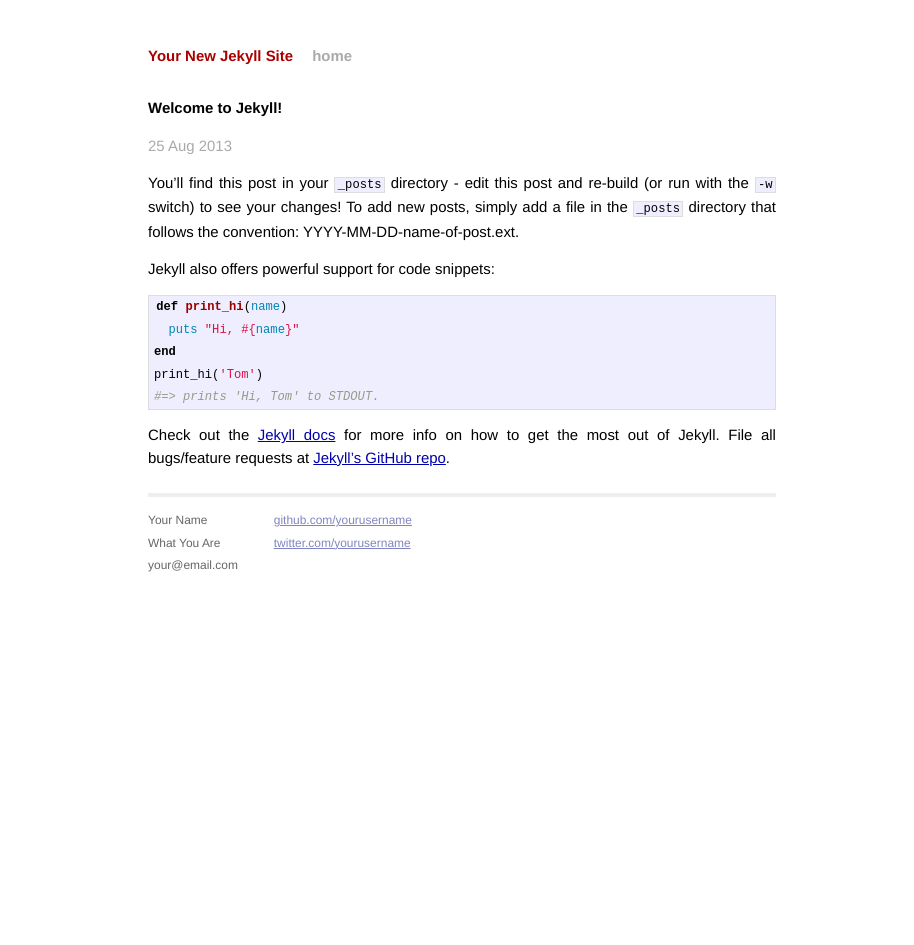
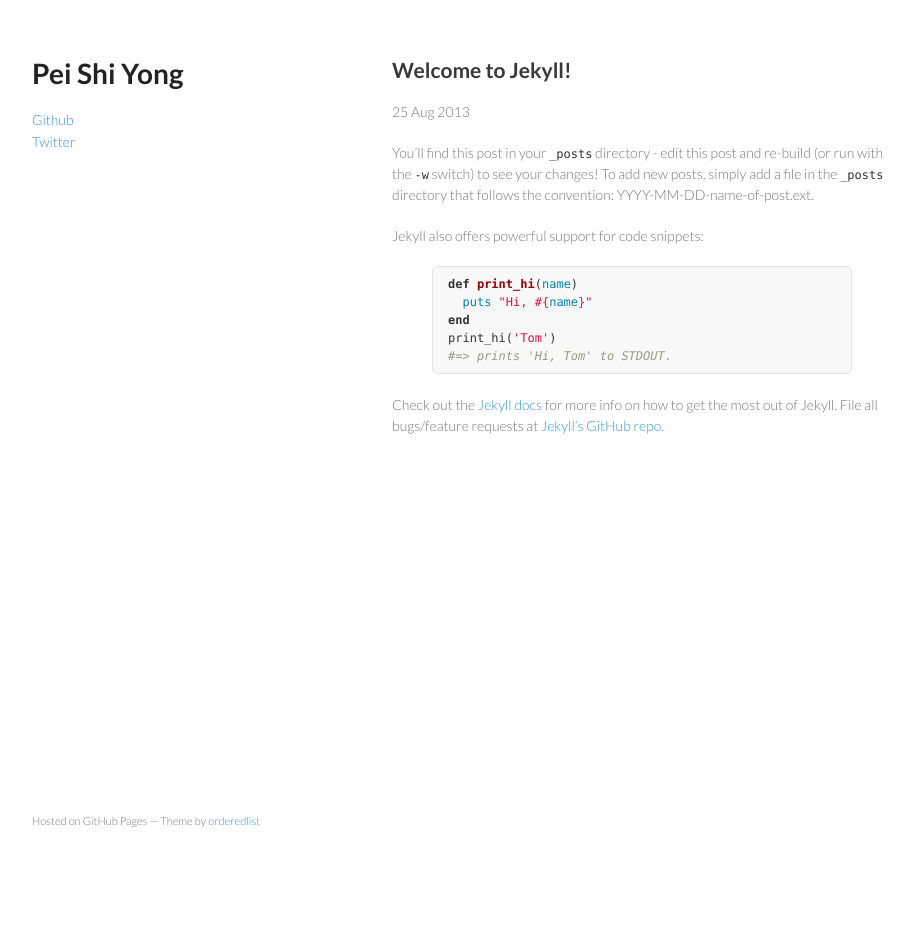
Before and after one commit to yongpeishi/yongpeishi.github.io, a Jekyll site: the page built from _posts/2013-08-25-welcome-to-jekyll.markdown, in a window 1280 px wide. Shown: the whole page, without its empty margins (178-1092 px from the left). Built offline with Jekyll 4.4.1, drawn with Linux system fonts in a browser that asks for light colours; Markdown is read by kramdown in place of the engine named in the settings; after the commit the page ends 900 px from its top, so only the background shows below that.

Commit message:
added Minimal layout

```diff
--- a/_config.yml
+++ b/_config.yml
@@ -1,3 +1,8 @@
 name: Your New Jekyll Site
 markdown: redcarpet
 pygments: true
+
+# Owner/author information
+owner:
+  name: Pei Shi Yong
+  bio:
--- a/_layouts/default.html
+++ b/_layouts/default.html
@@ -1,46 +1,45 @@
-<!DOCTYPE html>
+<!doctype html>
 <html>
   <head>
     <meta charset="utf-8">
-        <meta http-equiv="X-UA-Compatible" content="IE=edge,chrome=1">
+    <meta http-equiv="X-UA-Compatible" content="chrome=1">
     <title>{{ page.title }}</title>
-        <meta name="viewport" content="width=device-width">
 
     <!-- syntax highlighting CSS -->
     <link rel="stylesheet" href="/css/syntax.css">
 
-        <!-- Custom CSS -->
-        <link rel="stylesheet" href="/css/main.css">
+    <!-- Custom style CSS -->
+    <link rel="stylesheet" href="/css/styles.css">
 
+    <meta name="viewport" content="width=device-width, initial-scale=1, user-scalable=no">
+    <!--[if lt IE 9]>
+    <script src="//html5shiv.googlecode.com/svn/trunk/html5.js"></script>
+    <![endif]-->
   </head>
+
   <body>
 
-        <div class="container">
-          <div class="site">
-            <div class="header">
-              <h1 class="title"><a href="/">{{ site.name }}</a></h1>
-              <a class="extra" href="/">home</a>
-            </div>
+    <div class="wrapper">
+
+      <header>
+        <h1>{{ site.owner.name }}</h1>
+        <p>{{ site.owner.bio }}</p>
+        <p class="bio-link"><a href="#">Github</a></p>
+        <p class="bio-link"><a href="#">Twitter</a></p>
+      </header>
+
+      <section>
 
         {{ content }}
 
-            <div class="footer">
-              <div class="contact">
-                <p>
-                  Your Name<br />
-                  What You Are<br />
-                  your@email.com
-                </p>
+      </section>
+
+      <footer>
+        <p><small>Hosted on GitHub Pages &mdash; Theme by <a href="https://github.com/orderedlist">orderedlist</a></small></p>
+      </footer>
+
     </div>
-              <div class="contact">
-                <p>
-                  <a href="http://github.com/yourusername/">github.com/yourusername</a><br />
-                  <a href="http://twitter.com/yourusername/">twitter.com/yourusername</a><br />
-                </p>
-              </div>
-            </div>
-          </div>
-        </div> <!-- /container -->
 
+    <script src="javascripts/scale.fix.js"></script>
   </body>
 </html>
--- /dev/null
+++ b/css/styles.css
@@ -0,0 +1,292 @@
+@import url(https://fonts.googleapis.com/css?family=Lato:300italic,700italic,300,700);
+
+body {
+  padding:50px;
+  font:14px/1.5 Lato, "Helvetica Neue", Helvetica, Arial, sans-serif;
+  color:#777;
+  font-weight:300;
+}
+
+h1, h2, h3, h4, h5, h6 {
+  color:#222;
+  margin:0 0 20px;
+}
+
+p, ul, ol, table, pre, dl {
+  margin:0 0 20px;
+}
+
+h1, h2, h3 {
+  line-height:1.1;
+}
+
+h1 {
+  font-size:28px;
+}
+
+h2 {
+  color:#393939;
+}
+
+h3, h4, h5, h6 {
+  color:#494949;
+}
+
+a {
+  color:#39c;
+  font-weight:400;
+  text-decoration:none;
+}
+
+a:hover {
+  color:#069;
+}
+
+a small {
+  font-size:11px;
+  color:#777;
+  margin-top:-0.6em;
+  display:block;
+}
+
+a:hover small {
+  color:#777;
+}
+
+.wrapper {
+  width:860px;
+  margin:0 auto;
+}
+
+blockquote {
+  border-left:1px solid #e5e5e5;
+  margin:0;
+  padding:0 0 0 20px;
+  font-style:italic;
+}
+
+code, pre {
+  font-family:Monaco, Bitstream Vera Sans Mono, Lucida Console, Terminal;
+  color:#333;
+  font-size:12px;
+}
+
+pre {
+  padding:8px 15px;
+  background: #f8f8f8;
+  border-radius:5px;
+  border:1px solid #e5e5e5;
+  overflow-x: auto;
+}
+
+table {
+  width:100%;
+  border-collapse:collapse;
+}
+
+th, td {
+  text-align:left;
+  padding:5px 10px;
+  border-bottom:1px solid #e5e5e5;
+}
+
+dt {
+  color:#444;
+  font-weight:700;
+}
+
+th {
+  color:#444;
+}
+
+img {
+  max-width:100%;
+}
+
+header {
+  width:270px;
+  float:left;
+  position:fixed;
+}
+
+header ul {
+  list-style:none;
+  height:40px;
+
+  padding:0;
+
+  background: #eee;
+  background: -moz-linear-gradient(top, #f8f8f8 0%, #dddddd 100%);
+  background: -webkit-gradient(linear, left top, left bottom, color-stop(0%,#f8f8f8), color-stop(100%,#dddddd));
+  background: -webkit-linear-gradient(top, #f8f8f8 0%,#dddddd 100%);
+  background: -o-linear-gradient(top, #f8f8f8 0%,#dddddd 100%);
+  background: -ms-linear-gradient(top, #f8f8f8 0%,#dddddd 100%);
+  background: linear-gradient(top, #f8f8f8 0%,#dddddd 100%);
+
+  border-radius:5px;
+  border:1px solid #d2d2d2;
+  box-shadow:inset #fff 0 1px 0, inset rgba(0,0,0,0.03) 0 -1px 0;
+  width:270px;
+}
+
+header li {
+  width:89px;
+  float:left;
+  border-right:1px solid #d2d2d2;
+  height:40px;
+}
+
+header li:first-child a {
+  border-radius:5px 0 0 5px;
+}
+
+header li:last-child a {
+  border-radius:0 5px 5px 0;
+}
+
+header ul a {
+  line-height:1;
+  font-size:11px;
+  color:#999;
+  display:block;
+  text-align:center;
+  padding-top:6px;
+  height:34px;
+}
+
+header ul a:hover {
+  color:#999;
+  background: -moz-linear-gradient(top, #fff 0%, #ddd 100%);
+  background: -webkit-gradient(linear, left top, left bottom, color-stop(0%,#fff), color-stop(100%,#ddd));
+  background: -webkit-linear-gradient(top, #fff 0%,#ddd 100%);
+  background: -o-linear-gradient(top, #fff 0%,#ddd 100%);
+  background: -ms-linear-gradient(top, #fff 0%,#ddd 100%);
+  background: linear-gradient(top, #fff 0%,#ddd 100%);
+}
+
+header ul a:active {
+  -webkit-box-shadow: inset 0px 2px 2px 0px #ddd;
+  -moz-box-shadow: inset 0px 2px 2px 0px #ddd;
+  box-shadow: inset 0px 2px 2px 0px #ddd;
+}
+
+header p.bio-link {
+  margin-top: 1px;
+  margin-bottom: 1px;
+}
+
+strong {
+  color:#222;
+  font-weight:700;
+}
+
+header ul li + li {
+  width:88px;
+  border-left:1px solid #fff;
+}
+
+header ul li + li + li {
+  border-right:none;
+  width:89px;
+}
+
+header ul a strong {
+  font-size:14px;
+  display:block;
+  color:#222;
+}
+
+section {
+  width:500px;
+  float:right;
+  padding-bottom:50px;
+}
+
+small {
+  font-size:11px;
+}
+
+hr {
+  border:0;
+  background:#e5e5e5;
+  height:1px;
+  margin:0 0 20px;
+}
+
+footer {
+  width:270px;
+  float:left;
+  position:fixed;
+  bottom:50px;
+}
+
+@media print, screen and (max-width: 960px) {
+
+  div.wrapper {
+    width:auto;
+    margin:0;
+  }
+
+  header, section, footer {
+    float:none;
+    position:static;
+    width:auto;
+  }
+
+  header {
+    padding-right:320px;
+  }
+
+  section {
+    border:1px solid #e5e5e5;
+    border-width:1px 0;
+    padding:20px 0;
+    margin:0 0 20px;
+  }
+
+  header a small {
+    display:inline;
+  }
+
+  header ul {
+    position:absolute;
+    right:50px;
+    top:52px;
+  }
+}
+
+@media print, screen and (max-width: 720px) {
+  body {
+    word-wrap:break-word;
+  }
+
+  header {
+    padding:0;
+  }
+
+  header ul, header p.view {
+    position:static;
+  }
+
+  pre, code {
+    word-wrap:normal;
+  }
+}
+
+@media print, screen and (max-width: 480px) {
+  body {
+    padding:15px;
+  }
+
+  header ul {
+    display:none;
+  }
+}
+
+@media print {
+  body {
+    padding:0.4in;
+    font-size:12pt;
+    color:#444;
+  }
+}
```
Also changed, not shown: _layouts/default_old.html (added, +46 -0 lines). Lines whose indentation alone changed are shown as unchanged.
